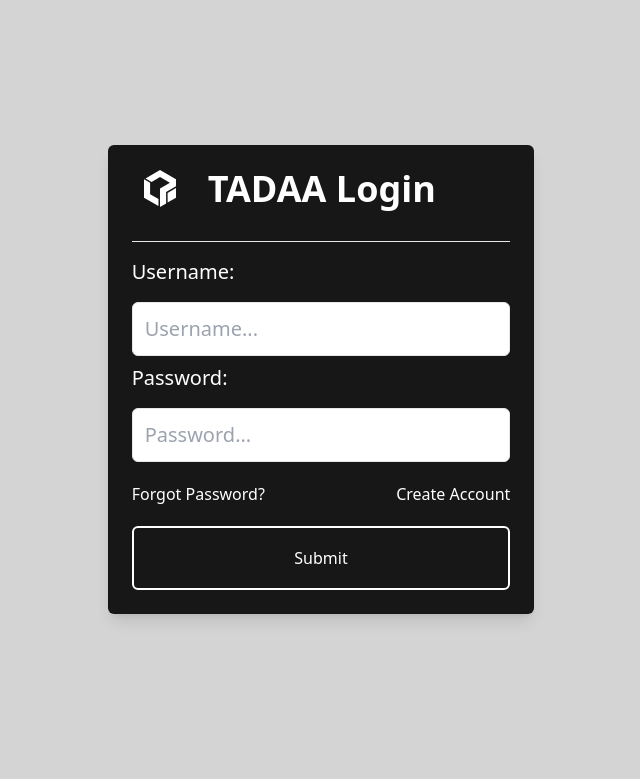
After one commit to Logical-Position/TADAAbot, a Flask app: page /login in a window 1280 px wide. The commit adds this page. Shown: the part 101-880 px from the top of the page, without its empty margins (319-959 px from the left). Run offline with Flask 2, Linux system fonts and the light colour scheme; style sheets or scripts are compiled from the project's sources.

Commit message:
Created login view.

```diff
--- a/main.py
+++ b/main.py
@@ -1,5 +1,5 @@
 from flask import Flask, jsonify, render_template, request, redirect, send_file, url_for
-from flask_dance.contrib.google import make_google_blueprint, google
+# from flask_dance.contrib.google import make_google_blueprint, google
 
 import os
 import tadaa
@@ -13,19 +13,23 @@ app = Flask(__name__)
 app.config['UPLOAD_DIR'] = UPLOAD_DIR
 
 # Google OAuth dance setup
-app.secret_key = os.environ.get("FLASK_SECRET_KEY", "supersekrit")
-app.config["GOOGLE_OAUTH_CLIENT_ID"] = os.environ.get("GOOGLE_OAUTH_CLIENT_ID")
-app.config["GOOGLE_OAUTH_CLIENT_SECRET"] = os.environ.get("GOOGLE_OAUTH_CLIENT_SECRET")
-# We think the scopes provided are the cause of LACK OF PERMISSIONS error
-# TODO: Determine if these strings are defined by Google or Flask Dance
-# TODO: Discover needed scopes
-google_bp = make_google_blueprint(scope=["profile", "email"])
-app.register_blueprint(google_bp, url_prefix="/login")
+# app.secret_key = os.environ.get("FLASK_SECRET_KEY", "supersekrit")
+# app.config["GOOGLE_OAUTH_CLIENT_ID"] = os.environ.get("GOOGLE_OAUTH_CLIENT_ID")
+# app.config["GOOGLE_OAUTH_CLIENT_SECRET"] = os.environ.get("GOOGLE_OAUTH_CLIENT_SECRET")
+# # We think the scopes provided are the cause of LACK OF PERMISSIONS error
+# # TODO: Determine if these strings are defined by Google or Flask Dance
+# # TODO: Discover needed scopes
+# # google_bp = make_google_blueprint(scope=["profile", "email"])
+# app.register_blueprint(google_bp, url_prefix="/login")
 
 
 @app.route('/', methods=['GET'])
 def index():
     return render_template('index.html')
+
+@app.route('/login', methods=['GET'])
+def get_login():
+    return render_template('login.html')
 
 @app.route('/main')
 def get_main():
--- a/templates/base.html
+++ b/templates/base.html
@@ -22,6 +22,7 @@
             hover:bg-slate-600 text-xl font-medium" href="/results">Results</a>
             <a class="bg-slate-500 text-slate-200 align-middle w-full py-6
             hover:bg-slate-600 text-xl font-medium" href="/extras">Extras</a>
+
         </nav>
     </header>
     <main>
--- /dev/null
+++ b/templates/login.html
@@ -0,0 +1,32 @@
+{% extends 'base.html' %}
+
+{% block main %}
+    <div class="w-full h-full bg-neutral-300">
+        <div class="flex justify-center items-center h-screen w-screen">
+            <div class="w-1/3 p-6 shadow-lg bg-neutral-900 rounded-md">
+                <div class="justify-start items-center flex">
+                    <div class="w-14">
+                        <img class="px-3" src="static/assets/icon-login.svg">
+                    </div>
+                    <h1 class="text-white text-center text-4xl font-semibold ml-5">TADAA Login</h1>
+                </div>
+                <hr class="mt-8">
+                <div class="mt-4 text-xl">
+                    <label for="username" class="block mb-2 text-white mt-2">Username: </label>
+                    <input type="text" id="username" name="username" placeholder="Username..." class="border rounded-md w-full px-3 py-3 focus-outline-none focus:ring-0 focus:border-gray-600 mt-2"><br>
+                    <label for="password" class="block mb-2 text-white mt-2">Password: </label>
+                    <input type="password" id="password" name="password" placeholder="Password..."class="border rounded-md w-full px-3 py-3 focus-outline-none focus:ring-0 focus:border-gray-600 mt-2"><br>
+                </div>
+                <div>
+                    <div class="mt-5 flex justify-between items-center text-white">
+                        <a href="/" class="hover:underline">Forgot Password?</a>
+                        <a href="/" class="hover:underline">Create Account</a>
+                    </div>
+                </div>
+                <div class="mt-5">
+                    <button onclick="window.location='/'" class="border-2 border-white bg-neutral-900 text-white py-1 h-16 w-full rounded-md hover:bg-white hover:text-black">Submit</button>
+                </div>
+            </div>
+        </div>
+    </div>
+{% endblock %}
```
Also changed, not shown: TODOS.md (+4 -1 lines), static/assets/icon-login.svg (added).
